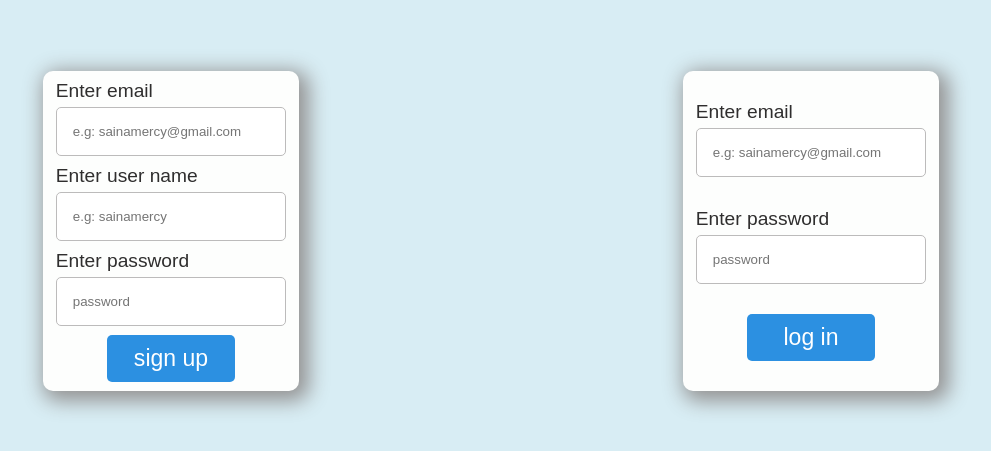
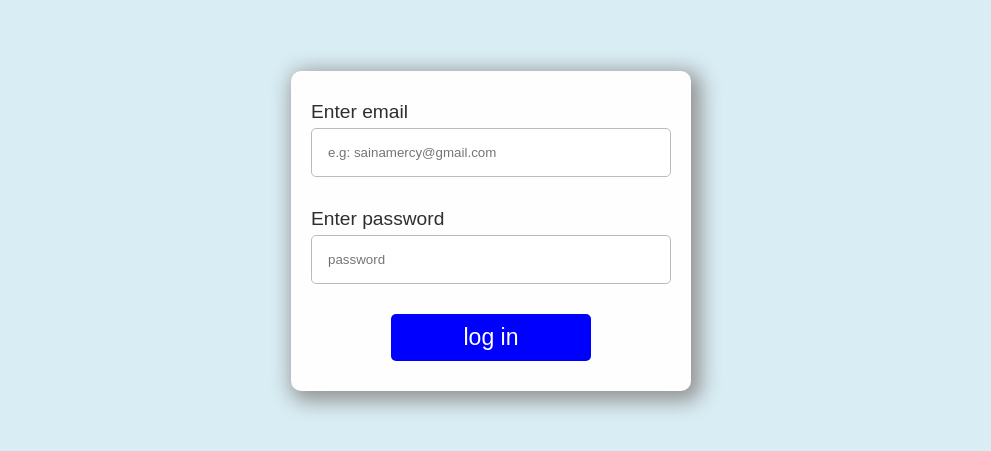
Before and after one commit to sainamercy/InfoWhiz-News, a website: page index.html in a window 1280 px wide. Shown: the part 169-620 px from the top of the page, without its empty margins (149-1140 px from the left). Drawn offline with Linux system fonts and the light colour scheme.

Commit message:
updated-authentication-style

```diff
--- a/css/style.css
+++ b/css/style.css
@@ -20,7 +20,7 @@ form{
     align-items: center;
     border-radius: 10px;
     height: 40%;
-    width: 20%;
+    width: 400px;
     margin: auto;
     background-color: rgb(253, 254, 253);
     font-size: 1.2em;
@@ -48,7 +48,7 @@ form button{
     border: none;
     padding: 10px;
     border-radius: 5px;
-    background-color: rgb(44, 144, 225);
+    background-color: blue;
     color: white;
 
 }
--- a/index.html
+++ b/index.html
@@ -11,7 +11,7 @@
     <!-- Authentication section -->
     <section id="authentication">
         <!-- sign up form -->
-      <form action="submit" id="signUp">
+      <!-- <form action="submit" id="signUp">
         <label>
           <p>Enter email</p>
           <input
@@ -33,7 +33,7 @@
           <input type="password" id="signUpPass" placeholder="password"/>
         </label>
         <button type="submit" id="signUpBtn">sign up</button>
-      </form>
+      </form> -->
       <!-- login form -->
       <form action="submit" id="login">
         <label>
@@ -49,5 +49,6 @@
     </section>
 
     <script src="./src/js/index.js"></script>
+    <!-- <i class="fa fa-copyright" aria-hidden="true">copyright Mercy Saina</i> -->
   </body>
 </html>
```
